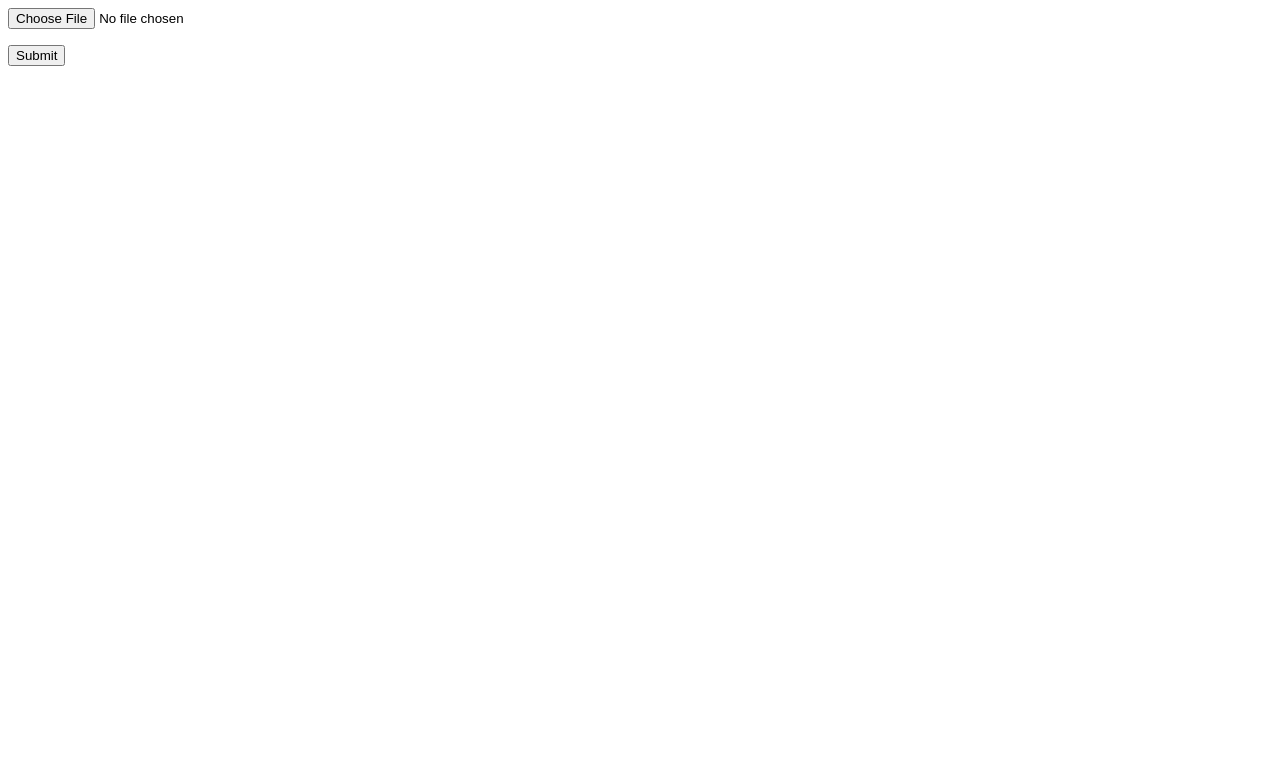
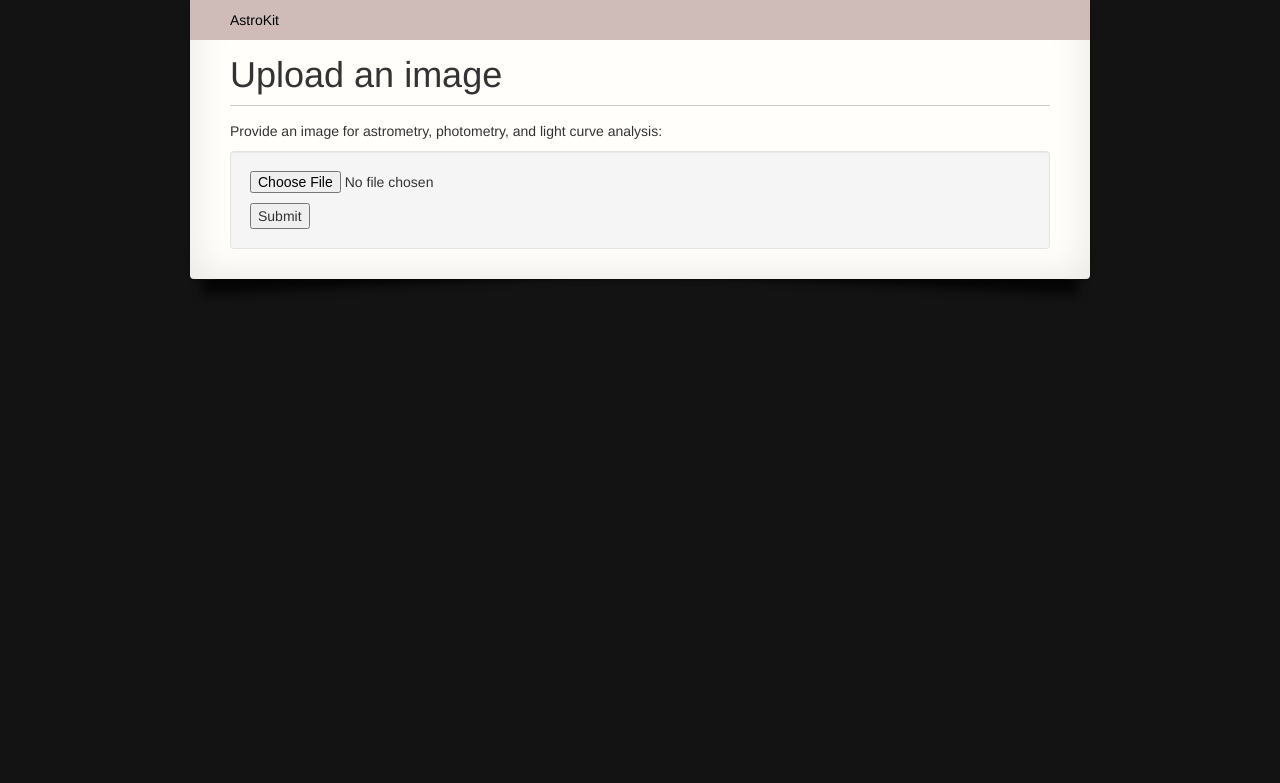
Before and after one commit to typpo/astrokit, a Django app: page /imageflow/upload in a window 1280 px wide. Before the commit the part shown is almost empty. Shown: the top 783 px of the page. Run offline with Django 3.2, Linux system fonts and the light colour scheme; some libraries are stand-ins or nearby versions.

Commit message:
Make single upload form pretty

```diff
--- /dev/null
+++ b/imageflow/static/imageflow/css/main.css
@@ -0,0 +1,81 @@
+body {
+  background-color: #131314;
+  font-family: "proxima-nova",Helvetica,sans-serif;
+}
+.nav-header {
+  position: absolute;
+  top: 0;
+  left: 0;
+  width: 100%;
+  background-color: #CFBCB9;
+  padding: 10px;
+  padding-left: 40px;
+  z-index: 9999;
+}
+.nav-header a {
+  color: #000;
+}
+.heading-container {
+  border-bottom: 1px solid #ccc;
+  width: 100%;
+  margin-bottom: 15px;
+}
+.content {
+  background-color: #fffefb;
+  max-width: 900px;
+  padding-left: 40px;
+  padding-right: 40px;
+  padding-bottom: 10px;
+  padding-top: 35px;
+}
+.drop-shadow {
+  position:relative;
+  /*float:left;*/
+  width:80%;
+  margin: 0 auto;
+  /* uncomment for gap in top */
+  /*margin-top: 30px;*/
+  margin-bottom: 40px;
+  /*margin:2em 10px 4em;*/
+  background-color:#fffefb;
+  -webkit-box-shadow:0 1px 4px rgba(0, 0, 0, 0.3), 0 0 40px rgba(0, 0, 0, 0.1) inset;
+  -moz-box-shadow:0 1px 4px rgba(0, 0, 0, 0.3), 0 0 40px rgba(0, 0, 0, 0.1) inset;
+  box-shadow:0 1px 4px rgba(0, 0, 0, 0.3), 0 0 40px rgba(0, 0, 0, 0.1) inset;
+}
+.drop-shadow:before,
+.drop-shadow:after {
+  content:"";
+  position:absolute;
+  z-index:-2;
+}
+.lifted{
+  -moz-border-radius:4px;
+  border-bottom-left-radius:4px;
+  border-bottom-right-radius:4px;
+}
+.lifted:before,
+.lifted:after{
+  bottom:20px;
+  left:10px;
+  width:90%;
+  height:20%;
+  /*max-width:300px;*/
+  max-height:100px;
+  -webkit-box-shadow:0 15px 10px rgba(0, 0, 0, 0.7);
+  -moz-box-shadow:0 15px 10px rgba(0, 0, 0, 0.7);
+  box-shadow:0 15px 10px rgba(0, 0, 0, 0.7);
+  -webkit-transform:rotate(-3deg);
+  -moz-transform:rotate(-3deg);
+  -ms-transform:rotate(-3deg);
+  -o-transform:rotate(-3deg);
+  transform:rotate(-3deg);
+}
+.lifted:after{
+  right:10px;
+  left:auto;
+  -webkit-transform:rotate(3deg);
+  -moz-transform:rotate(3deg);
+  -ms-transform:rotate(3deg);
+  -o-transform:rotate(3deg);
+  transform:rotate(3deg);
+}
--- /dev/null
+++ b/imageflow/static/imageflow/js/upload.js
@@ -0,0 +1,3 @@
+(function() {
+  console.log('Loaded imageflow/upload.js');
+})(this);
--- a/imageflow/templates/upload_image.html
+++ b/imageflow/templates/upload_image.html
@@ -1,20 +1,35 @@
+<!DOCTYPE html>
 <html>
-<head>
-    <meta charset="utf-8">
+  <head>
+    <meta http-equiv="Content-type" content="text/html;charset=UTF-8">
+    <meta name="viewport" content="width=device-width, initial-scale=1">
     <title>Upload an image</title>
-    {{ form.media }}
+    {% load staticfiles %}
+    <link rel="stylesheet" href="https://maxcdn.bootstrapcdn.com/bootstrap/3.3.6/css/bootstrap.min.css" />
+    <link rel="stylesheet" href="{% static "imageflow/css/main.css" %}" />
+    <link
 </head>
 <body>
-  <form action="" method="post" enctype="multipart/form-data">{% csrf_token %}
+  <div class="content drop-shadow lifted">
+    <div class="nav-header">
+      <a href="/">AstroKit</a>
+    </div>
+    <div class="heading-container">
+      <h1>Upload an image</h1>
+    </div>
+
     <p>
-      <input id="image" type="file" class="" name="image"/>
+      Provide an image for astrometry, photometry, and light curve analysis:
     </p>
-    <input type="submit" value="Submit"/>
-  </form>
-<!--
-    <form action="" method="post">{% csrf_token %}
-        {{ form.as_p }}
-    </form>
--->
+    <div class="well">
+      <form action="" method="post" enctype="multipart/form-data">{% csrf_token %}
+        <p>
+          <input id="image" type="file" class="" name="image"/>
+        </p>
+        <input type="submit" value="Submit"/>
+      </form>
+    </div>
+  </div>
+  <script src="{% static "imageflow/js/upload.js" %}" type="text/javascript"></script>
 </body>
 </html>
```
